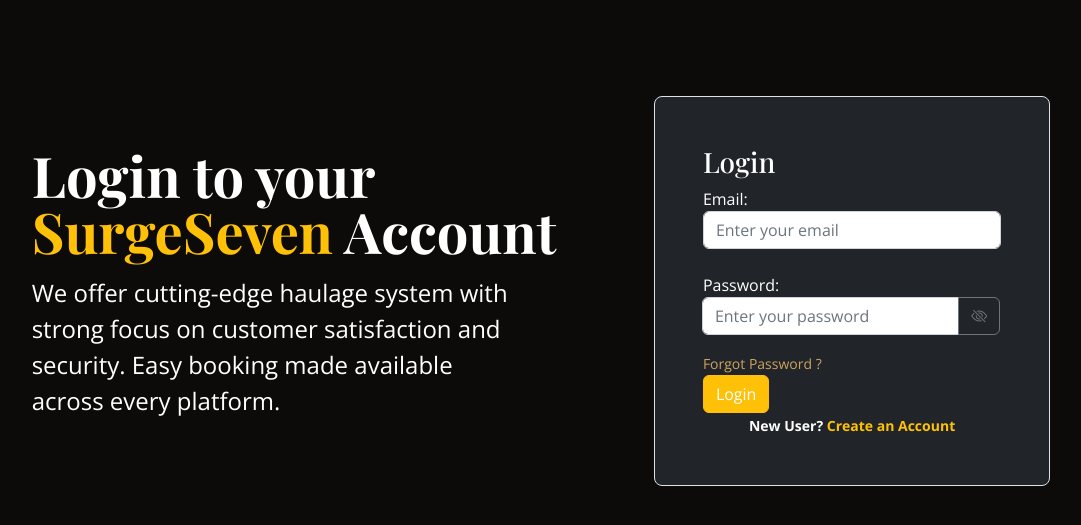
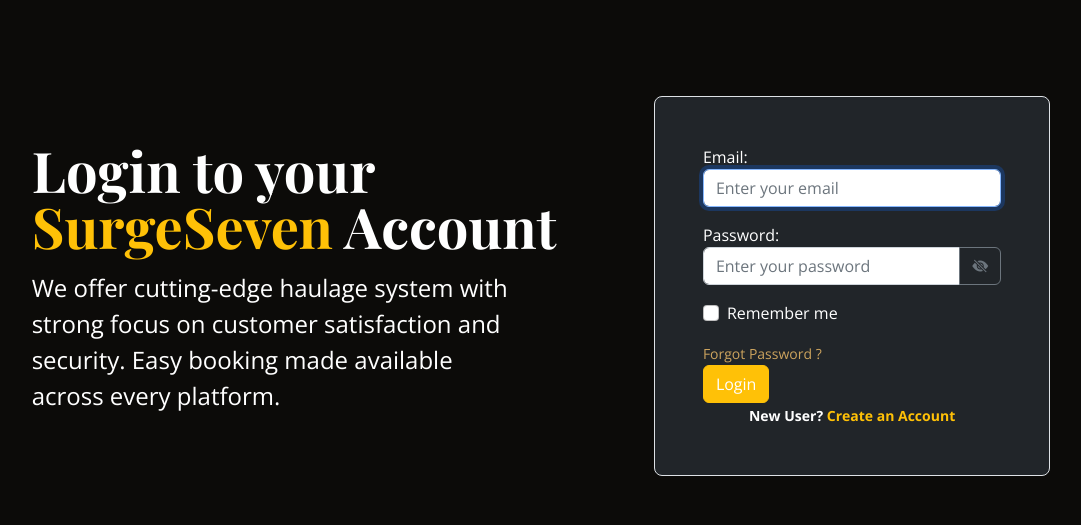
Before and after one commit to Burger-karl/surgeseven_de, a Django app: page /accounts/login/ in a window 1280 px wide. Shown: the top 525 px of the page, without its empty margins (99-1180 px from the left). Run offline with Django 5.2, Linux system fonts and the light colour scheme; some libraries are stand-ins or nearby versions; some web fonts are replaced.

Commit message:
template changes

```diff
--- a/notification_worker.py
+++ b/notification_worker.py
@@ -1,10 +1,8 @@
-# notification_worker.py
 import os
 import time
 import django
 from django.core.management import call_command
 
-# Setup Django environment
 os.environ.setdefault('DJANGO_SETTINGS_MODULE', 'surgeseven_demo.settings')
 django.setup()
 
--- a/requirements.txt
+++ b/requirements.txt
@@ -62,6 +62,7 @@
 pyasn1_modules==0.4.2
 pycparser==2.22
 PyJWT==2.10.1
+pyOpenSSL==25.1.0
 pyparsing==3.2.3
 python-dateutil==2.9.0.post0
 python-decouple==3.8
--- a/templates/users/login.html
+++ b/templates/users/login.html
@@ -7,25 +7,87 @@
 {% endblock header %}
 
 {% block content %}
+<script>
+document.addEventListener('DOMContentLoaded', function() {
+    const passwordField = document.getElementById('login-password');
+    const passwordToggle = document.getElementById('password-toggle');
+    const passwordIcon = document.getElementById('password-icon');
+    const loginForm = document.getElementById('login-form');
+
+    // Password visibility toggle
+    passwordToggle.addEventListener('click', function() {
+        if (passwordField.type === 'password') {
+            passwordField.type = 'text';
+            passwordIcon.classList.replace('bi-eye-slash-fill', 'bi-eye-fill');
+        } else {
+            passwordField.type = 'password';
+            passwordIcon.classList.replace('bi-eye-fill', 'bi-eye-slash-fill');
+        }
+    });
+
+    // Auto-focus on email field
+    const emailField = document.getElementById('login-email');
+    if (emailField && !emailField.value) {
+        emailField.focus();
+    } else if (passwordField) {
+        passwordField.focus();
+    }
+
+    // Auto-save credentials if remember me is checked
+    const rememberMe = document.getElementById('remember-me');
+    if (rememberMe) {
+        rememberMe.addEventListener('change', function() {
+            if (this.checked) {
+                // Browser will handle auto-complete based on autocomplete attributes
+                console.log('Remember me enabled');
+            }
+        });
+    }
+
+    // Check if browser has saved credentials
+    setTimeout(function() {
+        if (passwordField.value) {
+            // Auto-fill detected, you could add visual indication if needed
+        }
+    }, 100);
+});
+</script>
+
+
+
     <div class="p-4 p-md-5 border rounded-3 bg-dark">
         <div>
             <div>
-                <form action="" method="POST" novalidate>
-                    <h3>Login</h3>
+                <form action="" method="POST" novalidate id="login-form">
+
 
                     {% csrf_token %}
-                    {{ form.email.label_tag }} {{ form.email }} <small class="text-danger">{{ form.email.errors|striptags }}</small><br>
 
-                    <!-- Modified password field with toggle -->
-                    <div class="input-group mb-3">
+                    <!-- Email Field -->
+                    <div class="mb-3">
+                        {{ form.email.label_tag }}
+                        {{ form.email }}
+                        <small class="text-danger">{{ form.email.errors|striptags }}</small>
+                    </div>
+
+                    <!-- Password Field with Toggle -->
+                    <div class="mb-3">
                         {{ form.password.label_tag }}
-                        <div class="input-group" id="password">
+                        <div class="input-group">
                             {{ form.password }}
-                            <button class="btn btn-outline-secondary toggle-password" onclick="togglePassword()" type="button">
-                                <i class="bi bi-eye-slash"></i>
+                            <button class="btn btn-outline-secondary toggle-password" type="button" id="password-toggle">
+                                <i class="bi bi-eye-slash-fill" id="password-icon"></i>
                             </button>
                         </div>
                         <small class="text-danger">{{ form.password.errors|striptags }}</small>
+                    </div>
+
+                    <!-- Remember Me Checkbox -->
+                    <div class="mb-3 form-check">
+                        {{ form.remember_me }}
+                        <label class="form-check-label text-white" for="{{ form.remember_me.id_for_label }}">
+                            Remember me
+                        </label>
                     </div>
 
                     <small><a href="{% url 'forgot-password' %}">Forgot Password ?</a></small>
@@ -58,18 +120,5 @@
 <!-- Add Bootstrap Icons CSS if not already included -->
 <link rel="stylesheet" href="https://cdn.jsdelivr.net/npm/bootstrap-icons@1.8.0/font/bootstrap-icons.css">
 
-<script>
-function togglePassword() {
-    const passwordField = document.getElementById('password');
-    const icon = document.querySelector('.toggle-password i');
 
-    if (passwordField.type === 'password') {
-        passwordField.type = 'text';
-        icon.classList.replace('bi-eye', 'bi-eye-slash');
-    } else {
-        passwordField.type = 'password';
-        icon.classList.replace('bi-eye-slash', 'bi-eye');
-    }
-}
-</script>
 {% endblock extra_js %}
--- a/users/forms.py
+++ b/users/forms.py
@@ -62,10 +62,27 @@
 
 class LoginForm(forms.Form):
     email = forms.EmailField(
-        widget=forms.EmailInput(attrs={'class': 'form-control', 'placeholder': 'Enter your email'})
+        widget=forms.EmailInput(attrs={
+            'class': 'form-control',
+            'placeholder': 'Enter your email',
+            'autocomplete': 'email',
+            'id': 'login-email'
+        })
     )
     password = forms.CharField(
-        widget=forms.PasswordInput(attrs={'class': 'form-control', 'placeholder': 'Enter your password'})
+        widget=forms.PasswordInput(attrs={
+            'class': 'form-control',
+            'placeholder': 'Enter your password',
+            'autocomplete': 'current-password',
+            'id': 'login-password'
+        })
+    )
+    remember_me = forms.BooleanField(
+        required=False,
+        widget=forms.CheckboxInput(attrs={
+            'class': 'form-check-input',
+            'id': 'remember-me'
+        })
     )
 
 
@@ -85,37 +102,6 @@
     )
 
 
-# class ResetPasswordForm(forms.Form):
-#     token = forms.CharField(
-#         max_length=50,
-#         widget=forms.TextInput(attrs={'class': 'form-control', 'placeholder': 'Enter the Token'})
-#     )
-#     new_password = forms.CharField(
-#         widget=forms.PasswordInput(attrs={'class': 'form-control', 'placeholder': 'Enter your new password'})
-#     )
-#     confirm_password = forms.CharField(
-#         widget=forms.PasswordInput(attrs={'class': 'form-control', 'placeholder': 'Confirm your password'})
-#     )
-
-#     def clean(self):
-#         cleaned_data = super().clean()
-#         new_password = cleaned_data.get("new_password")
-#         confirm_password = cleaned_data.get("confirm_password")
-
-#         if new_password != confirm_password:
-#             raise forms.ValidationError("Passwords do not match.")
-#         return cleaned_data
-
-#     def clean_new_password(self):
-#         password = self.cleaned_data.get('new_password')
-#         try:
-#             validate_password(password)
-#         except ValidationError as e:
-#             raise forms.ValidationError(e.messages)
-#         return password
-
-
-# users/forms.py
 class ResetPasswordForm(forms.Form):
     new_password = forms.CharField(
         widget=forms.PasswordInput(attrs={'class': 'form-control', 'placeholder': 'Enter your new password'})
--- a/users/urls.py
+++ b/users/urls.py
@@ -6,6 +6,7 @@
     ProfileUpdateView, ReferralView,
     admin_create_user, admin_delete_user,
     AdminUserListView, AdminUserDetailView,
+
 
 )
 
@@ -24,6 +25,8 @@
     path('referral/', ReferralView.as_view(), name='referral'),
 
 
+
+
     # FOR ADMIN USER
     path('admin/users/create/', admin_create_user, name='admin_create_user'),
     path('admin/users/', AdminUserListView.as_view(), name='admin_users_list'),
--- a/users/views.py
+++ b/users/views.py
@@ -6,7 +6,7 @@
 from django.utils.crypto import get_random_string
 from django.views import View
 from django.views.generic import FormView, DetailView, ListView
-from django.urls import reverse_lazy
+from django.urls import reverse_lazy, reverse
 from .forms import RegisterForm, LoginForm, OTPForm, ForgotPasswordForm, ResetPasswordForm, ProfileForm, AdminUserCreationForm
 from .models import User, OTP, PasswordResetToken, Profile, Referral
 from subscriptions.models import SubscriptionPlan, UserSubscription
@@ -44,7 +44,6 @@
 
 
 OTP_EXPIRATION_MINUTES = 10
-
 
 class RegisterView(View):
     form_class = RegisterForm
@@ -211,15 +210,28 @@
             return redirect('resend-otp')
 
 
-
 class LoginView(FormView):
     form_class = LoginForm
     template_name = 'users/login.html'
     success_url = reverse_lazy('client_home')  # Default fallback URL
 
+    def get(self, request, *args, **kwargs):
+        # Check for saved credentials if user wants to be remembered
+        email = request.COOKIES.get('remembered_email', '')
+        remember_me = bool(email)
+
+        form = self.form_class(initial={
+            'email': email,
+            'remember_me': remember_me
+        })
+
+        return self.render_to_response(self.get_context_data(form=form))
+
     def form_valid(self, form):
         email = form.cleaned_data.get('email')
         password = form.cleaned_data.get('password')
+        remember_me = form.cleaned_data.get('remember_me', False)
+
         user = authenticate(email=email, password=password)
 
         if user:
@@ -228,6 +240,22 @@
                 return redirect('login')
 
             login(self.request, user)
+
+            # Set session expiry based on remember_me
+            if remember_me:
+                # Set session to expire in 30 days
+                self.request.session.set_expiry(60 * 60 * 24 * 30)
+
+                # Set cookie to remember email
+                response = redirect(self.get_success_url())
+                response.set_cookie('remembered_email', email, max_age=60 * 60 * 24 * 30)
+            else:
+                # Browser-length session
+                self.request.session.set_expiry(0)
+                # Delete any existing remember cookie
+                response = redirect(self.get_success_url())
+                response.delete_cookie('remembered_email')
+
             messages.success(self.request, "Logged in successfully.")
 
             # Redirect based on user type
@@ -243,150 +271,12 @@
         return redirect('login')
 
 
-
-# class LoginView(FormView):
-#     form_class = LoginForm
-#     template_name = 'users/login.html'
-#     success_url = reverse_lazy('client_home')
-
-#     # Rate limiting decorator - blocks after 5 attempts/hour per email
-#     @method_decorator(ratelimit(key='post:email', rate='5/h', method='POST', block=True))
-#     def post(self, request, *args, **kwargs):
-#         return super().post(request, *args, **kwargs)
-
-#     def form_valid(self, form):
-#         email = form.cleaned_data.get('email')
-#         password = form.cleaned_data.get('password')
-
-#         # Additional manual rate limiting as defense-in-depth
-#         cache_key = f'login_attempts_{email}'
-#         attempts = cache.get(cache_key, 0)
-
-#         if attempts >= 5:
-#             messages.error(
-#                 self.request,
-#                 "Too many failed attempts. Please try again in 1 hour or reset your password."
-#             )
-#             return redirect('login')
-
-#         user = authenticate(email=email, password=password)
-
-#         if user:
-#             # Reset attempt counter on successful auth
-#             cache.delete(cache_key)
-
-#             if not user.is_verified:
-#                 messages.error(
-#                     self.request,
-#                     "Account not verified. Please verify your email.",
-#                     extra_tags='security'
-#                 )
-#                 # Track unverified login attempts
-#                 logger.warning(f"Unverified login attempt: {email}")
-#                 return redirect('login')
-
-#             login(self.request, user)
-#             logger.info(f"Successful login: {email}")
-#             messages.success(self.request, "Logged in successfully.")
-
-#             # Redirect based on user type
-#             if user.is_superuser or user.is_staff:
-#                 return redirect('admin_home')
-#             elif user.user_type == 'truck_owner':
-#                 return redirect('truck_owner_home')
-#             return redirect('client_home')
-
-#         # Authentication failed - increment counter
-#         attempts = cache.get(cache_key, 0) + 1
-#         cache.set(cache_key, attempts, 3600)  # 1 hour expiration
-
-#         logger.warning(f"Failed login attempt {attempts}/5 for: {email}")
-#         messages.error(
-#             self.request,
-#             "Invalid credentials.",
-#             extra_tags='security'
-#         )
-#         return redirect('login')
-
-
-
 class LogoutView(View):
     def get(self, request):
         logout(request)
         messages.success(request, "Logged out successfully.")
         return redirect('login')
 
-
-# class ForgotPasswordView(View):
-#     def get(self, request, *args, **kwargs):
-#         form = ForgotPasswordForm()
-#         return render(request, 'users/forgot_password.html', {'form': form})
-
-#     def post(self, request, *args, **kwargs):
-#         form = ForgotPasswordForm(request.POST)
-#         if form.is_valid():
-#             email = form.cleaned_data.get('email')
-#             try:
-#                 user = User.objects.get(email=email)
-#             except User.DoesNotExist:
-#                 messages.error(request, "No user found with this email.")
-#                 return redirect('forgot-password')
-
-#             token = get_random_string(length=20)
-#             expiry_date = timezone.now() + timedelta(hours=1)  # Token valid for 1 hour
-
-#             PasswordResetToken.objects.create(user=user, token=token, expiry_date=expiry_date)
-
-#             send_mail(
-#                 'Password Reset Request',
-#                 f'Use this token to reset your password: {token}. The token expires in 1 hour.',
-#                 'from@example.com',
-#                 [email],
-#                 fail_silently=False,
-#             )
-
-#             messages.success(request, "Password reset token sent.")
-#             return redirect('reset-password')
-
-#         return render(request, 'users/forgot_password.html', {'form': form})
-
-
-# class ResetPasswordView(View):
-#     def get(self, request, *args, **kwargs):
-#         form = ResetPasswordForm()
-#         return render(request, 'users/reset_password.html', {'form': form})
-
-#     def post(self, request, *args, **kwargs):
-#         form = ResetPasswordForm(request.POST)
-#         if form.is_valid():
-#             token = form.cleaned_data.get('token')
-#             new_password = form.cleaned_data.get('new_password')
-
-#             try:
-#                 reset_token = PasswordResetToken.objects.get(token=token)
-#             except PasswordResetToken.DoesNotExist:
-#                 messages.error(request, "Invalid or non-existent token.")
-#                 return redirect('reset-password')
-
-#             if reset_token.expiry_date < timezone.now():
-#                 messages.error(request, "Token has expired. Request a new one.")
-#                 return redirect('reset-password')
-
-#             user = reset_token.user
-#             user.set_password(new_password)
-#             user.save()
-
-#             reset_token.delete()
-#             messages.success(request, "Password reset successful.")
-#             return redirect('login')
-
-#         return render(request, 'users/reset_password.html', {'form': form})
-
-
-# users/views.py
-from django.utils import timezone
-from datetime import timedelta
-from django.urls import reverse
 
 class ForgotPasswordView(View):
     def get(self, request, *args, **kwargs):
@@ -430,8 +320,6 @@
         return render(request, 'users/forgot_password.html', {'form': form})
 
 
-
-# users/views.py
 class ResetPasswordView(View):
     def get(self, request, token, *args, **kwargs):
         try:
```
Also changed, not shown: surgeseven_demo/settings.py (+1 -53 lines), templates/users/forgot_password.html (+13 -0 lines), templates/users/reset_password.html (+12 -0 lines).
